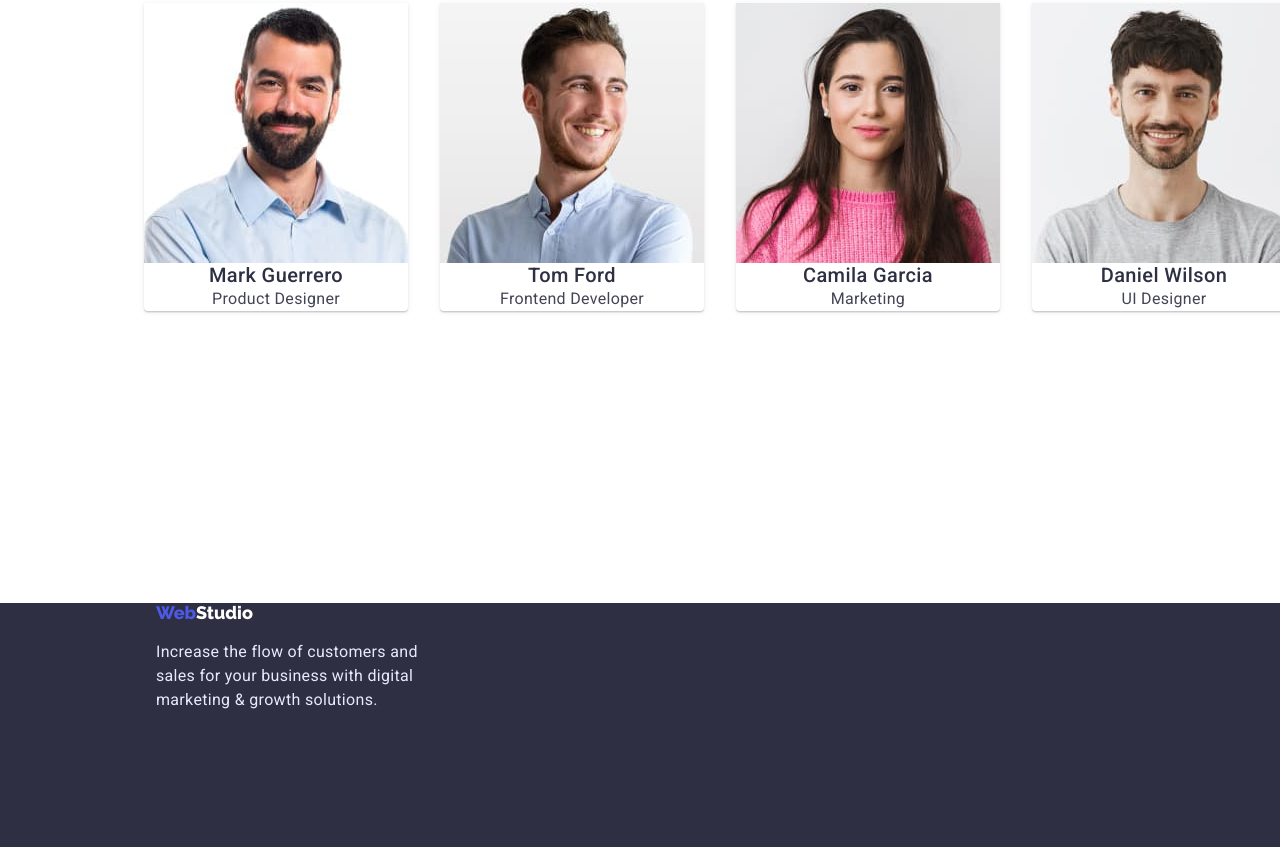
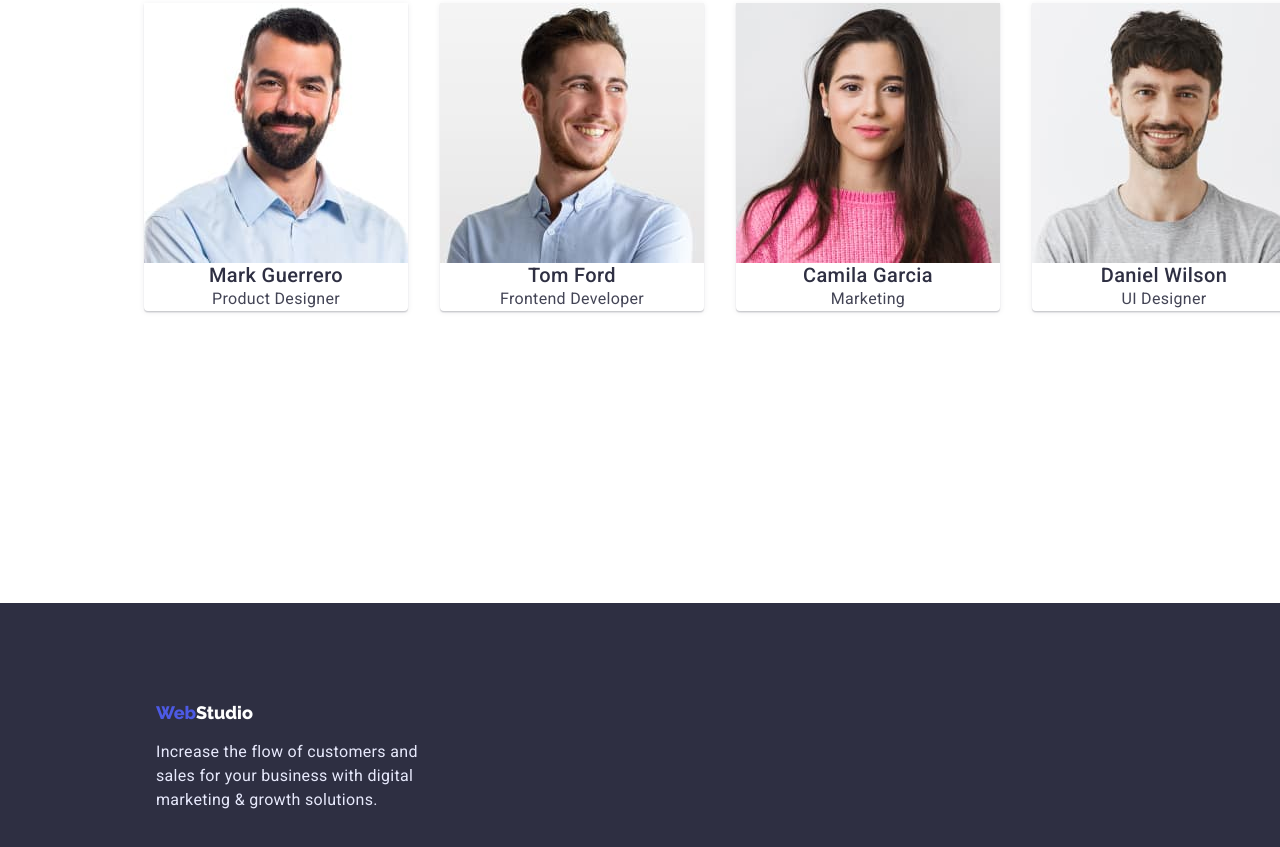
Before and after one commit to Paskudas/goit-markup-hw-03, a plain HTML site: page index.html in a window 1280 px wide. Shown: the part 1677-2524 px from the top of the page. Drawn offline with nearby package versions, Linux system fonts and the light colour scheme.

Commit message:
+paddingtop

```diff
--- a/css/styles.css
+++ b/css/styles.css
@@ -72,6 +72,12 @@ body {
 .header-container {
   display: flex;
   align-items: center;
+}
+.containerf {
+    display: flex;
+    flex-direction: column;
+    justify-content: center;
+    padding-top: 100px;
 }
 .header-navigation {
   display: flex;
@@ -254,7 +260,7 @@ body {
     text-align: center;
     display: block;
     margin: 0 auto 48px;
-    b
+    padding-top: 188px;
 }
 .texth2 {
     font-size: 36px;
--- a/index.html
+++ b/index.html
@@ -120,7 +120,7 @@
         </section>
     </main>
     <footer class="backgroundfooter">
-        <div class="container">
+        <div class="container containerf">
             <!--Logo-->
             <a class="logoweb" href="./index.html">Web<span class="logostudiofooter">Studio</span></a>
             <p class="footertext">
```
Also changed, not shown: portfolio.html (+1 -1 lines).
